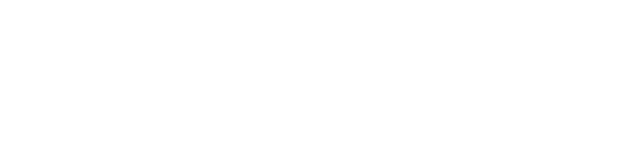
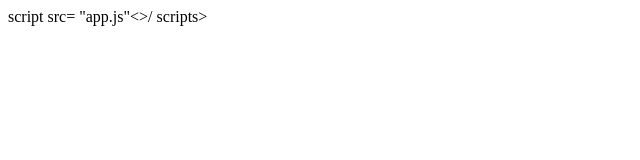
Before and after one commit to Kitina32/sistema--de--registro, a plain HTML site: page index.html in a window 1280 px wide. Shown: the whole page, without its empty margins (0-640 px from the left). Drawn offline with Linux system fonts and the light colour scheme.

Commit message:
Update index.html

```diff
--- a/index.html
+++ b/index.html
@@ -2,10 +2,11 @@
 <html lang="es">
 <head>
     <meta charset="UTF-8">
+    <meta http-equiv="x-UA-compatible" content="IE=edge">
     <meta name="viewport" content="width=device-width, initial-scale=1.0">
     <title>Sistema de Registro de Juegos </title>
 </head>
 <body>
-
+script src= "app.js"<>/ scripts>
 </body>
 </html>
```
